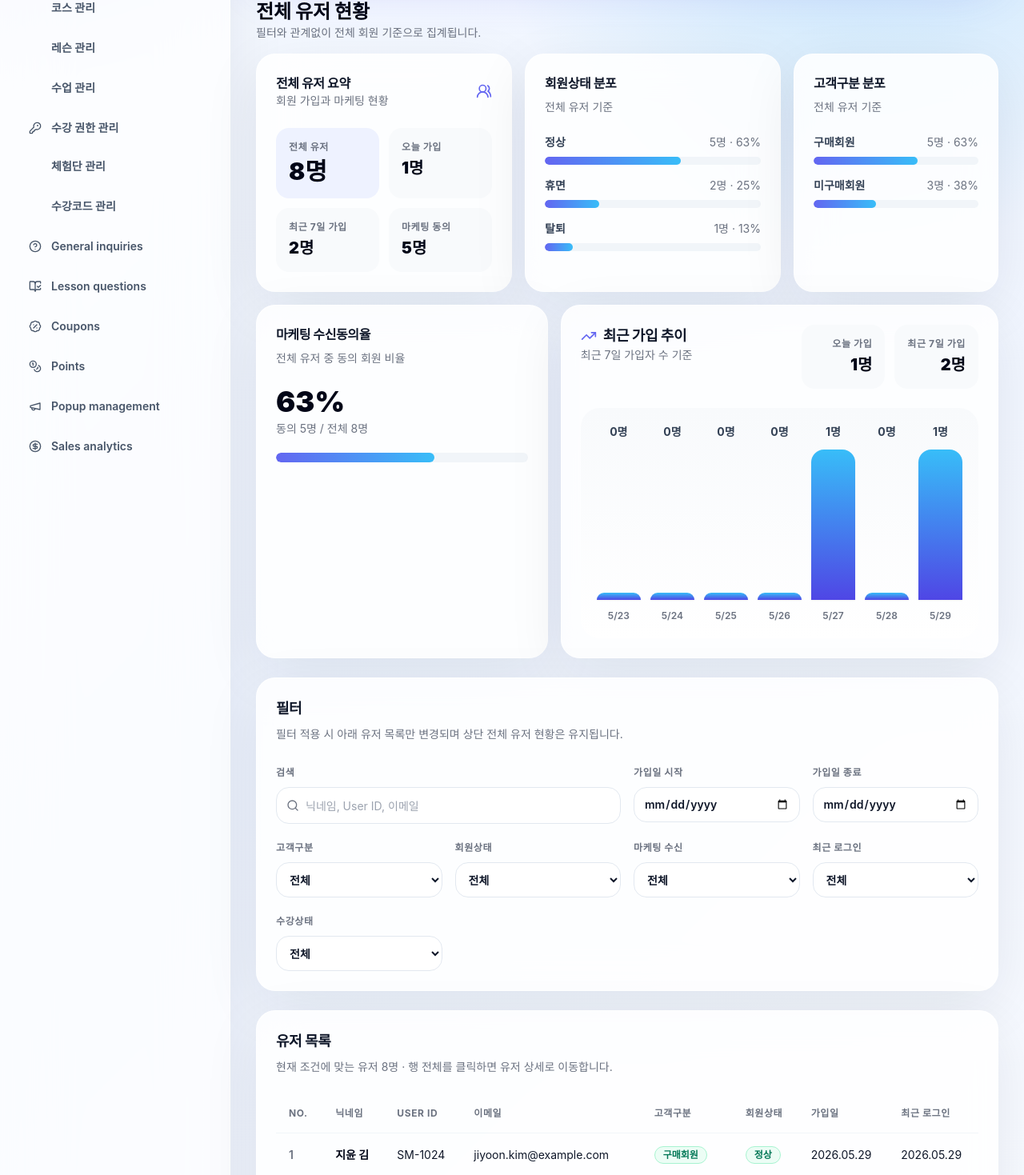
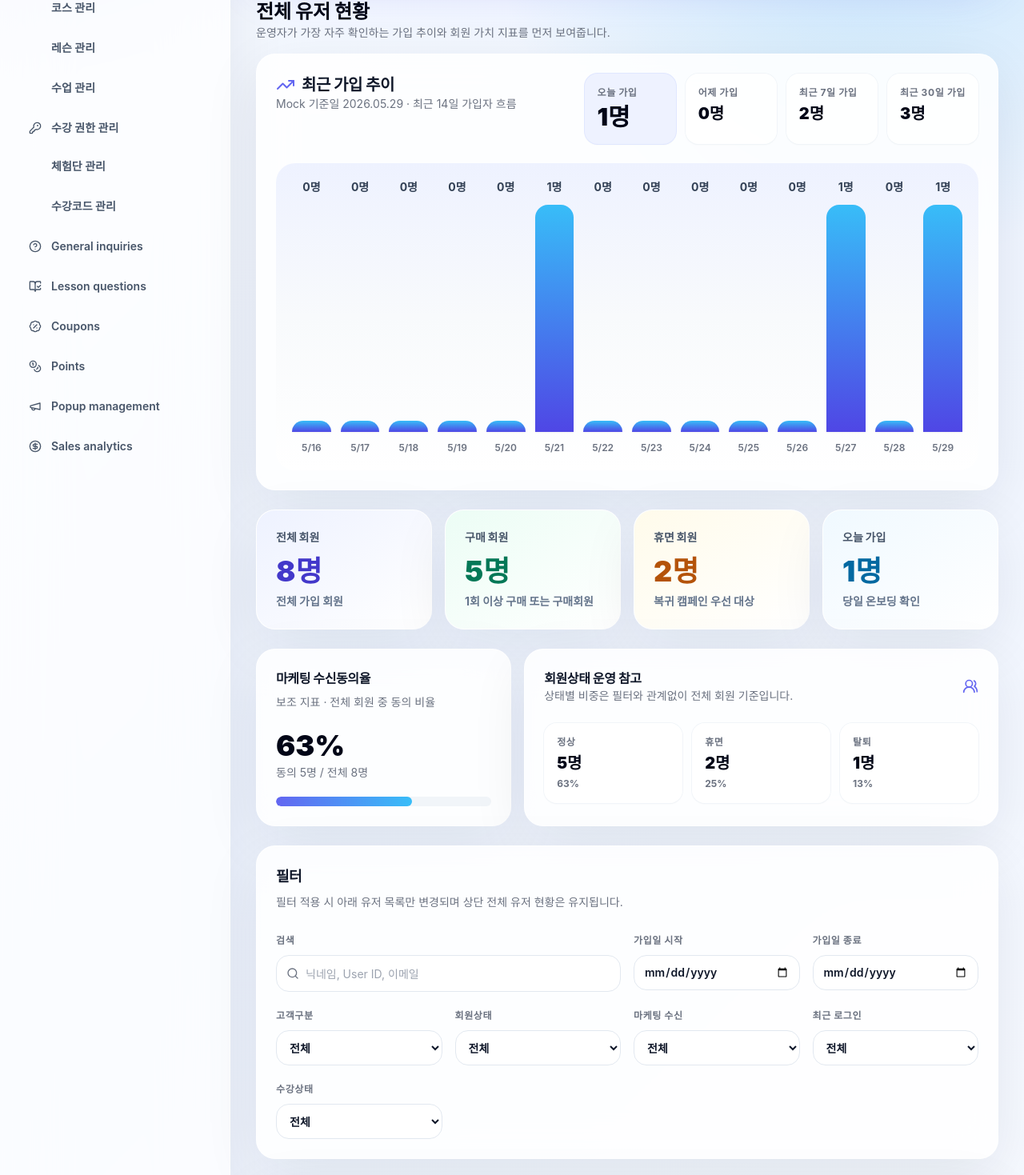
Before and after one commit to koo-2dub/studymini-admin-frontend, a Next.js app: page /members in a window 1280 px wide. Shown: the part 392-1861 px from the top of the page at 80% size. Built offline with nearby package versions, Linux system fonts and the light colour scheme.

Commit message:
Improve members operator UX

```diff
--- a/components/dashboard/members-dashboard.tsx
+++ b/components/dashboard/members-dashboard.tsx
@@ -9,6 +9,10 @@ import { Card, CardContent, CardDescription, CardHeader, CardTitle } from "@/com
 import { Table, TableBody, TableCell, TableHead, TableHeader, TableRow } from "@/components/ui/table";
 import { cn } from "@/lib/utils";
 
+const TODAY_ISO = "2026-05-29";
+const today = new Date(`${TODAY_ISO}T00:00:00Z`);
+const oneDay = 24 * 60 * 60 * 1000;
+
 type Member = {
   id: string;
   name: string;
@@ -19,6 +23,9 @@ type Member = {
   marketingConsent: boolean;
   lastLogin: string;
   courseStatus: string;
+  orderCount: number;
+  totalPayment: number;
+  points: number;
 };
 
 type FilterState = {
@@ -32,8 +39,6 @@ type FilterState = {
   courseStatus: string;
 };
 
-const today = new Date("2026-05-29T00:00:00Z");
-const oneDay = 24 * 60 * 60 * 1000;
 const initialFilters: FilterState = {
   search: "",
   joinedFrom: "",
@@ -58,6 +63,10 @@ function formatDate(date: string) {
   return date.replaceAll("-", ".");
 }
 
+function formatCurrency(value: number) {
+  return new Intl.NumberFormat("ko-KR", { style: "currency", currency: "KRW", maximumFractionDigits: 0 }).format(value);
+}
+
 function countBy<T extends string>(items: Member[], key: (member: Member) => T) {
   return items.reduce<Record<T, number>>((acc, member) => {
     const value = key(member);
@@ -72,13 +81,17 @@ export function MembersDashboard({ members }: { members: Member[] }) {
 
   const summary = useMemo(() => {
     const total = members.length;
-    const todayJoined = members.filter((member) => member.joined === "2026-05-29").length;
+    const todayJoined = members.filter((member) => member.joined === TODAY_ISO).length;
+    const yesterday = new Date(today.getTime() - oneDay).toISOString().slice(0, 10);
+    const yesterdayJoined = members.filter((member) => member.joined === yesterday).length;
     const sevenDayJoined = members.filter((member) => isWithinLastDays(member.joined, 7)).length;
+    const thirtyDayJoined = members.filter((member) => isWithinLastDays(member.joined, 30)).length;
     const statusCounts = countBy(members, (member) => member.status);
-    const segmentCounts = countBy(members, (member) => member.segment);
+    const purchaseMembers = members.filter((member) => member.segment === "구매회원" || member.orderCount > 0).length;
+    const dormantMembers = statusCounts["휴면"] ?? 0;
     const marketingAgreed = members.filter((member) => member.marketingConsent).length;
-    const dailyJoinCounts = Array.from({ length: 7 }, (_, index) => {
-      const date = new Date(today.getTime() - (6 - index) * oneDay);
+    const dailyJoinCounts = Array.from({ length: 14 }, (_, index) => {
+      const date = new Date(today.getTime() - (13 - index) * oneDay);
       const isoDate = date.toISOString().slice(0, 10);
       return {
         label: `${date.getUTCMonth() + 1}/${date.getUTCDate()}`,
@@ -89,9 +102,12 @@ export function MembersDashboard({ members }: { members: Member[] }) {
     return {
       total,
       todayJoined,
+      yesterdayJoined,
       sevenDayJoined,
+      thirtyDayJoined,
+      purchaseMembers,
+      dormantMembers,
       statusCounts,
-      segmentCounts,
       marketingRate: total ? Math.round((marketingAgreed / total) * 100) : 0,
       marketingAgreed,
       dailyJoinCounts,
@@ -128,40 +144,57 @@ export function MembersDashboard({ members }: { members: Member[] }) {
       <section>
         <div className="mb-4">
           <h2 className="text-2xl font-black text-slate-950">전체 유저 현황</h2>
-          <p className="text-sm text-muted-foreground">필터와 관계없이 전체 회원 기준으로 집계됩니다.</p>
+          <p className="text-sm text-muted-foreground">운영자가 가장 자주 확인하는 가입 추이와 회원 가치 지표를 먼저 보여줍니다.</p>
         </div>
-        <div className="grid gap-4 xl:grid-cols-[1fr_1fr_0.8fr]">
-          <Card>
-            <CardHeader className="flex-row items-center justify-between space-y-0">
+        <Card className="overflow-hidden">
+          <CardHeader className="gap-4 lg:flex-row lg:items-start lg:justify-between lg:space-y-0">
             <div>
-                <CardTitle className="text-base">전체 유저 요약</CardTitle>
-                <CardDescription>회원 가입과 마케팅 현황</CardDescription>
+              <CardTitle className="flex items-center gap-2 text-xl"><TrendingUp className="h-6 w-6 text-indigo-500" />최근 가입 추이</CardTitle>
+              <CardDescription>Mock 기준일 {formatDate(TODAY_ISO)} · 최근 14일 가입자 흐름</CardDescription>
             </div>
-              <UsersRound className="h-5 w-5 text-indigo-500" />
+            <div className="grid gap-3 sm:grid-cols-2 lg:grid-cols-4">
+              <SummaryMetric label="오늘 가입" value={`${summary.todayJoined.toLocaleString()}명`} emphasis />
+              <SummaryMetric label="어제 가입" value={`${summary.yesterdayJoined.toLocaleString()}명`} />
+              <SummaryMetric label="최근 7일 가입" value={`${summary.sevenDayJoined.toLocaleString()}명`} />
+              <SummaryMetric label="최근 30일 가입" value={`${summary.thirtyDayJoined.toLocaleString()}명`} />
+            </div>
           </CardHeader>
-            <CardContent className="grid grid-cols-2 gap-3">
-              <SummaryMetric label="전체 유저" value={`${summary.total.toLocaleString()}명`} emphasis />
-              <SummaryMetric label="오늘 가입" value={`${summary.todayJoined.toLocaleString()}명`} />
-              <SummaryMetric label="최근 7일 가입" value={`${summary.sevenDayJoined.toLocaleString()}명`} />
-              <SummaryMetric label="마케팅 동의" value={`${summary.marketingAgreed.toLocaleString()}명`} />
+          <CardContent className="overflow-x-auto">
+            <div className="flex h-96 min-w-[760px] items-end gap-3 rounded-3xl bg-gradient-to-b from-indigo-50 via-slate-50 to-white p-5">
+              {summary.dailyJoinCounts.map((item) => {
+                const max = Math.max(...summary.dailyJoinCounts.map((count) => count.value), 1);
+                const height = Math.max((item.value / max) * 100, item.value ? 18 : 5);
+                return (
+                  <div key={item.label} className="flex h-full flex-1 flex-col justify-end gap-3 text-center">
+                    <div className="whitespace-nowrap text-sm font-bold text-slate-700">{item.value}명</div>
+                    <div className="flex flex-1 items-end">
+                      <div
+                        className="w-full rounded-t-2xl bg-gradient-to-t from-indigo-600 to-sky-400 shadow-sm transition-all"
+                        style={{ height: `${height}%` }}
+                        aria-label={`${item.label} 가입 ${item.value}명`}
+                      />
+                    </div>
+                    <div className="whitespace-nowrap text-xs font-semibold text-muted-foreground">{item.label}</div>
+                  </div>
+                );
+              })}
+            </div>
           </CardContent>
         </Card>
-          <DistributionCard
-            title="회원상태 분포"
-            items={["정상", "휴면", "탈퇴"].map((label) => ({ label, value: summary.statusCounts[label] ?? 0 }))}
-            total={summary.total}
-          />
-          <DistributionCard
-            title="고객구분 분포"
-            items={["구매회원", "미구매회원"].map((label) => ({ label, value: summary.segmentCounts[label] ?? 0 }))}
-            total={summary.total}
-          />
-        </div>
-        <div className="mt-4 grid gap-4 lg:grid-cols-[0.8fr_1.2fr]">
+      </section>
+
+      <section className="grid gap-4 md:grid-cols-2 xl:grid-cols-4">
+        <PriorityCard label="전체 회원" value={`${summary.total.toLocaleString()}명`} helper="전체 가입 회원" tone="indigo" />
+        <PriorityCard label="구매 회원" value={`${summary.purchaseMembers.toLocaleString()}명`} helper="1회 이상 구매 또는 구매회원" tone="emerald" />
+        <PriorityCard label="휴면 회원" value={`${summary.dormantMembers.toLocaleString()}명`} helper="복귀 캠페인 우선 대상" tone="amber" />
+        <PriorityCard label="오늘 가입" value={`${summary.todayJoined.toLocaleString()}명`} helper="당일 온보딩 확인" tone="sky" />
+      </section>
+
+      <section className="grid gap-4 lg:grid-cols-[0.7fr_1.3fr]">
         <Card>
           <CardHeader>
             <CardTitle className="text-base">마케팅 수신동의율</CardTitle>
-              <CardDescription>전체 유저 중 동의 회원 비율</CardDescription>
+            <CardDescription>보조 지표 · 전체 회원 중 동의 비율</CardDescription>
           </CardHeader>
           <CardContent>
             <div className="text-4xl font-black text-slate-950">{summary.marketingRate}%</div>
@@ -172,40 +205,23 @@ export function MembersDashboard({ members }: { members: Member[] }) {
           </CardContent>
         </Card>
         <Card>
-            <CardHeader className="flex-col gap-3 md:flex-row md:items-start md:justify-between md:space-y-0">
+          <CardHeader className="flex-row items-center justify-between space-y-0">
             <div>
-                <CardTitle className="flex items-center gap-2"><TrendingUp className="h-5 w-5 text-indigo-500" />최근 가입 추이</CardTitle>
-                <CardDescription>최근 7일 가입자 수 기준</CardDescription>
+              <CardTitle className="text-base">회원상태 운영 참고</CardTitle>
+              <CardDescription>상태별 비중은 필터와 관계없이 전체 회원 기준입니다.</CardDescription>
             </div>
-              <div className="grid grid-cols-2 gap-3 text-right">
-                <SummaryMetric label="오늘 가입" value={`${summary.todayJoined}명`} />
-                <SummaryMetric label="최근 7일 가입" value={`${summary.sevenDayJoined}명`} />
-              </div>
+            <UsersRound className="h-5 w-5 text-indigo-500" />
           </CardHeader>
-            <CardContent>
-              <div className="flex h-72 items-end gap-3 rounded-3xl bg-gradient-to-b from-slate-50 to-white p-5">
-                {summary.dailyJoinCounts.map((item) => {
-                  const max = Math.max(...summary.dailyJoinCounts.map((count) => count.value), 1);
-                  const height = Math.max((item.value / max) * 100, item.value ? 18 : 5);
-                  return (
-                    <div key={item.label} className="flex h-full flex-1 flex-col justify-end gap-3 text-center">
-                      <div className="text-sm font-bold text-slate-700">{item.value}명</div>
-                      <div className="flex flex-1 items-end">
-                        <div
-                          className="w-full rounded-t-2xl bg-gradient-to-t from-indigo-600 to-sky-400 shadow-sm transition-all"
-                          style={{ height: `${height}%` }}
-                          aria-label={`${item.label} 가입 ${item.value}명`}
-                        />
-                      </div>
-                      <div className="text-xs font-semibold text-muted-foreground">{item.label}</div>
-                    </div>
-                  );
+          <CardContent className="grid gap-3 md:grid-cols-3">
+            {(["정상", "휴면", "탈퇴"] as const).map((label) => {
+              const value = summary.statusCounts[label] ?? 0;
+              const percent = summary.total ? Math.round((value / summary.total) * 100) : 0;
+              return <SummaryMetric key={label} label={label} value={`${value.toLocaleString()}명`} helper={`${percent}%`} />;
             })}
-              </div>
           </CardContent>
         </Card>
-        </div>
       </section>
+
       <Card>
         <CardHeader>
           <CardTitle>필터</CardTitle>
@@ -238,14 +254,14 @@ export function MembersDashboard({ members }: { members: Member[] }) {
       <Card>
         <CardHeader>
           <CardTitle>유저 목록</CardTitle>
-          <CardDescription>현재 조건에 맞는 유저 {filteredMembers.length.toLocaleString()}명 · 행 전체를 클릭하면 유저 상세로 이동합니다.</CardDescription>
+          <CardDescription>현재 조건에 맞는 유저 {filteredMembers.length.toLocaleString()}명 · 구매 규모와 포인트를 함께 확인할 수 있습니다.</CardDescription>
         </CardHeader>
         <CardContent className="overflow-x-auto">
-          <Table>
+          <Table className="min-w-[1180px]">
             <TableHeader>
               <TableRow>
-                {["No.", "닉네임", "User ID", "이메일", "고객구분", "회원상태", "가입일", "최근 로그인"].map((header) => (
-                  <TableHead key={header}>{header}</TableHead>
+                {["No.", "닉네임", "User ID", "이메일", "고객구분", "회원상태", "구매 횟수", "누적 결제 금액", "보유 포인트", "가입일", "최근 로그인"].map((header) => (
+                  <TableHead key={header} className="whitespace-nowrap">{header}</TableHead>
                 ))}
               </TableRow>
             </TableHeader>
@@ -260,14 +276,17 @@ export function MembersDashboard({ members }: { members: Member[] }) {
                     if (event.key === "Enter" || event.key === " ") router.push(`/members/${member.id}`);
                   }}
                 >
-                  <TableCell className="font-semibold text-muted-foreground">{index + 1}</TableCell>
-                  <TableCell className="font-bold text-slate-950">{member.name}</TableCell>
-                  <TableCell>{member.id}</TableCell>
-                  <TableCell>{member.email}</TableCell>
-                  <TableCell><Badge variant={member.segment === "구매회원" ? "success" : "slate"}>{member.segment}</Badge></TableCell>
-                  <TableCell><Badge variant={member.status === "정상" ? "success" : member.status === "휴면" ? "warning" : "rose"}>{member.status}</Badge></TableCell>
-                  <TableCell>{formatDate(member.joined)}</TableCell>
-                  <TableCell>{formatDate(member.lastLogin)}</TableCell>
+                  <TableCell className="whitespace-nowrap font-semibold text-muted-foreground">{index + 1}</TableCell>
+                  <TableCell className="whitespace-nowrap font-bold text-slate-950">{member.name}</TableCell>
+                  <TableCell className="whitespace-nowrap font-mono text-xs font-bold text-indigo-700">{member.id}</TableCell>
+                  <TableCell className="whitespace-nowrap">{member.email}</TableCell>
+                  <TableCell className="whitespace-nowrap"><Badge variant={member.segment === "구매회원" ? "success" : "slate"}>{member.segment}</Badge></TableCell>
+                  <TableCell className="whitespace-nowrap"><Badge variant={member.status === "정상" ? "success" : member.status === "휴면" ? "warning" : "rose"}>{member.status}</Badge></TableCell>
+                  <TableCell className="whitespace-nowrap text-right font-black text-slate-800">{member.orderCount.toLocaleString()}회</TableCell>
+                  <TableCell className="whitespace-nowrap text-right font-black text-slate-950">{formatCurrency(member.totalPayment)}</TableCell>
+                  <TableCell className="whitespace-nowrap text-right font-black text-emerald-700">{member.points.toLocaleString()}P</TableCell>
+                  <TableCell className="whitespace-nowrap">{formatDate(member.joined)}</TableCell>
+                  <TableCell className="whitespace-nowrap">{formatDate(member.lastLogin)}</TableCell>
                 </TableRow>
               ))}
             </TableBody>
@@ -278,37 +297,30 @@ export function MembersDashboard({ members }: { members: Member[] }) {
   );
 }
 
-function SummaryMetric({ label, value, emphasis = false }: { label: string; value: string; emphasis?: boolean }) {
+function SummaryMetric({ label, value, helper, emphasis = false }: { label: string; value: string; helper?: string; emphasis?: boolean }) {
   return (
-    <div className={cn("rounded-2xl bg-slate-50 p-4", emphasis && "bg-indigo-50")}>
-      <p className="text-xs font-bold uppercase tracking-wider text-muted-foreground">{label}</p>
-      <p className={cn("mt-1 font-black text-slate-950", emphasis ? "text-3xl" : "text-xl")}>{value}</p>
+    <div className={cn("rounded-2xl bg-white/80 p-4 shadow-sm ring-1 ring-slate-100", emphasis && "bg-indigo-50 ring-indigo-100")}>
+      <p className="whitespace-nowrap text-xs font-bold uppercase tracking-wider text-muted-foreground">{label}</p>
+      <p className={cn("mt-1 whitespace-nowrap font-black text-slate-950", emphasis ? "text-3xl" : "text-xl")}>{value}</p>
+      {helper && <p className="mt-1 whitespace-nowrap text-xs font-bold text-muted-foreground">{helper}</p>}
     </div>
   );
 }
 
-function DistributionCard({ title, items, total }: { title: string; items: { label: string; value: number }[]; total: number }) {
+function PriorityCard({ label, value, helper, tone }: { label: string; value: string; helper: string; tone: "indigo" | "emerald" | "amber" | "sky" }) {
+  const toneClass = {
+    indigo: "from-indigo-50 to-white text-indigo-700",
+    emerald: "from-emerald-50 to-white text-emerald-700",
+    amber: "from-amber-50 to-white text-amber-700",
+    sky: "from-sky-50 to-white text-sky-700",
+  }[tone];
+
   return (
-    <Card>
-      <CardHeader>
-        <CardTitle className="text-base">{title}</CardTitle>
-        <CardDescription>전체 유저 기준</CardDescription>
-      </CardHeader>
-      <CardContent className="space-y-4">
-        {items.map((item) => {
-          const percent = total ? Math.round((item.value / total) * 100) : 0;
-          return (
-            <div key={item.label} className="space-y-2">
-              <div className="flex items-center justify-between text-sm">
-                <span className="font-bold text-slate-700">{item.label}</span>
-                <span className="text-muted-foreground">{item.value}명 · {percent}%</span>
-              </div>
-              <div className="h-2.5 overflow-hidden rounded-full bg-slate-100">
-                <div className="h-full rounded-full bg-gradient-to-r from-indigo-500 to-sky-400" style={{ width: `${percent}%` }} />
-              </div>
-            </div>
-          );
-        })}
+    <Card className="overflow-hidden">
+      <CardContent className={cn("bg-gradient-to-br p-6", toneClass)}>
+        <p className="whitespace-nowrap text-sm font-black text-slate-600">{label}</p>
+        <p className="mt-3 whitespace-nowrap text-4xl font-black">{value}</p>
+        <p className="mt-2 whitespace-nowrap text-sm font-bold text-slate-500">{helper}</p>
       </CardContent>
     </Card>
   );
@@ -317,7 +329,7 @@ function DistributionCard({ title, items, total }: { title: string; items: { lab
 function FilterSelect({ label, value, options, onChange }: { label: string; value: string; options: string[]; onChange: (value: string) => void }) {
   return (
     <label className="space-y-2">
-      <span className="text-xs font-bold uppercase tracking-wider text-muted-foreground">{label}</span>
+      <span className="whitespace-nowrap text-xs font-bold uppercase tracking-wider text-muted-foreground">{label}</span>
       <select value={value} onChange={(event) => onChange(event.target.value)} className="h-11 w-full rounded-2xl border border-slate-200 bg-white px-3 text-sm font-semibold outline-none">
         {options.map((option) => <option key={option}>{option}</option>)}
       </select>
@@ -328,7 +340,7 @@ function FilterSelect({ label, value, options, onChange }: { label: string; valu
 function FilterInput({ label, type, value, onChange }: { label: string; type: string; value: string; onChange: (value: string) => void }) {
   return (
     <label className="space-y-2">
-      <span className="text-xs font-bold uppercase tracking-wider text-muted-foreground">{label}</span>
+      <span className="whitespace-nowrap text-xs font-bold uppercase tracking-wider text-muted-foreground">{label}</span>
       <input type={type} value={value} onChange={(event) => onChange(event.target.value)} className="h-11 w-full rounded-2xl border border-slate-200 bg-white px-3 text-sm font-semibold outline-none" />
     </label>
   );
--- a/lib/mock-data.ts
+++ b/lib/mock-data.ts
@@ -318,6 +318,56 @@ export const members: MemberRecord[] = [
   }),
 ];
 
+export type MemberRecentActivity = {
+  label: string;
+  value: string;
+  helper: string;
+};
+
+export type MemberAdminMemoHighlight = {
+  date: string;
+  content: string;
+};
+
+export const memberRecentActivities: Record<string, MemberRecentActivity[]> = {
+  "SM-1024": [
+    { label: "최근 주문", value: "비즈니스 회화 집중반", helper: "2026-05-29 · ₩229,000" },
+    { label: "최근 로그인", value: "2026-05-29", helper: "가입 당일 재방문" },
+    { label: "최근 포인트 적립", value: "+5,000P", helper: "2026-06-04 · CS 보상" },
+    { label: "최근 문의", value: "영수증 발급 요청", helper: "처리 완료" },
+  ],
+  "SM-1023": [
+    { label: "최근 주문", value: "주문 없음", helper: "첫 구매 전환 대상" },
+    { label: "최근 로그인", value: "2026-05-28", helper: "가입 후 1일 내 재방문" },
+    { label: "최근 포인트 적립", value: "+3,000P", helper: "2026-06-04 · 이벤트 지급" },
+    { label: "최근 문의", value: "회원가입 인증 메일 문의", helper: "처리 완료" },
+  ],
+  "SM-1021": [
+    { label: "최근 주문", value: "일본어 문법 완성", helper: "2026-04-19 · ₩179,000" },
+    { label: "최근 로그인", value: "2026-02-13", helper: "90일 이상 미접속" },
+    { label: "최근 포인트 적립", value: "+12,000P", helper: "2026-05-18 · 복귀 캠페인" },
+    { label: "최근 문의", value: "휴면 해제 문의", helper: "처리 중" },
+  ],
+};
+
+export const memberAdminMemoHighlights: Record<string, MemberAdminMemoHighlight[]> = {
+  "SM-1024": [
+    { date: "2026-06-01", content: "환불 문의 이력 확인 후 CS 보상 포인트 지급 예정." },
+    { date: "2026-05-20", content: "배송 재발송 요청 처리 완료." },
+    { date: "2026-05-13", content: "VIP 전환 후보. 다음 갱신일 전 안내 필요." },
+  ],
+  "SM-1023": [
+    { date: "2026-06-02", content: "첫 구매 전환 쿠폰 발송 후보." },
+    { date: "2026-05-28", content: "인증 메일 문의 처리 완료." },
+    { date: "2026-05-27", content: "무료 체험 온보딩 메일 발송 대상." },
+  ],
+  "SM-1021": [
+    { date: "2026-06-01", content: "휴면 회원으로 캠페인 지급 실패." },
+    { date: "2026-05-20", content: "복귀 쿠폰 재발송 검토." },
+    { date: "2026-05-18", content: "90일 이상 미접속. 복귀 캠페인 대상." },
+  ],
+};
+
 export const memberTimeline = [
   "Completed Advanced Algebra checkpoint",
   "Redeemed 1,000 points for coaching voucher",
```
Also changed, not shown: app/members/[id]/page.tsx (+101 -20 lines), components/dashboard/member-tabs.tsx (+27 -26 lines). Lines whose indentation alone changed are shown as unchanged.
